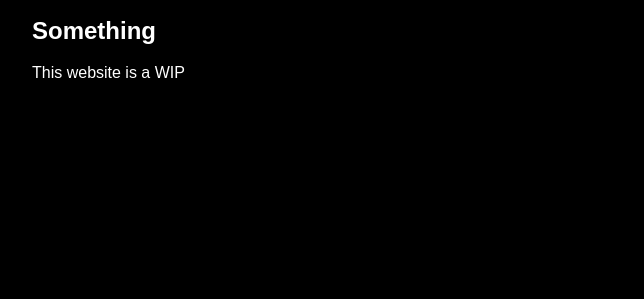
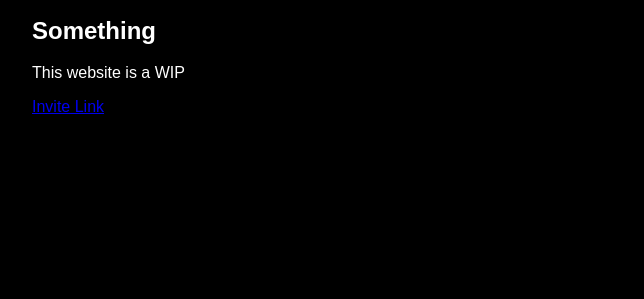
Before and after one commit to FIRE-WATER799/affinitycommunitywebsite, a plain HTML site: page index.html in a window 1280 px wide. Shown: the part 338-637 px from the top of the page, 1-645 px from the left. Drawn offline with Linux system fonts and the light colour scheme.

Commit message:
Update index.html

```diff
--- a/index.html
+++ b/index.html
@@ -18,6 +18,7 @@
    <p>You can hang out and talk or just advertise.</p>
    <h2>Something</h2>
    <p>This website is a WIP</p>
+   <a href="https://discord.gg/8waGKYyMXy">Invite Link</a>
    <iframe src="https://discord.com/widget?id=781275835251294219&theme=dark" width="350" height="350" allowtransparency="true" frameborder="0" sandbox="allow-popups allow-popups-to-escape-sandbox allow-same-origin allow-scripts" id="widget"></iframe>
    <img src="https://i.imgur.com/uIKlR5F_d.webp" id="logo" width=350 height=350/>
  </body>
```
